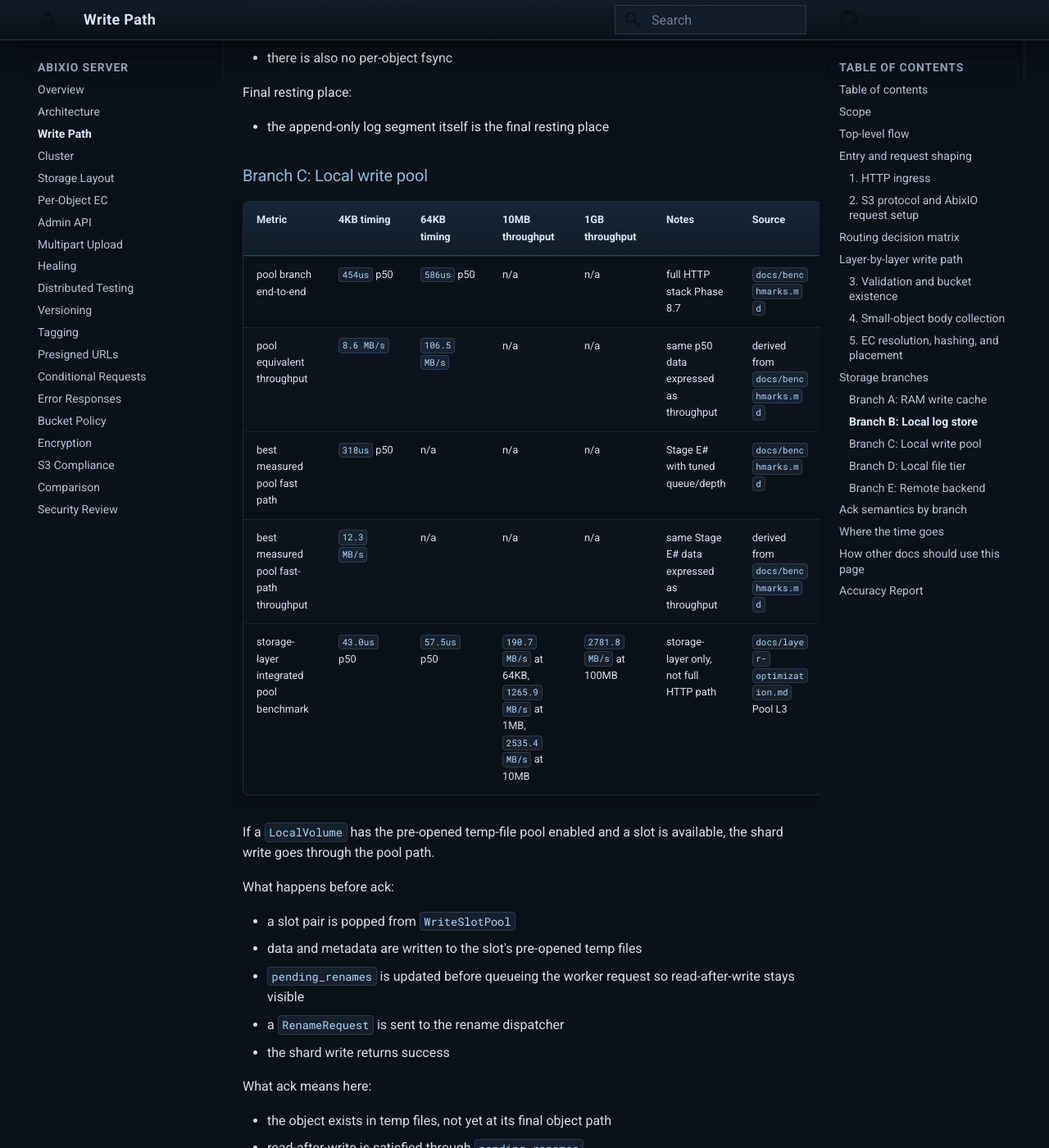
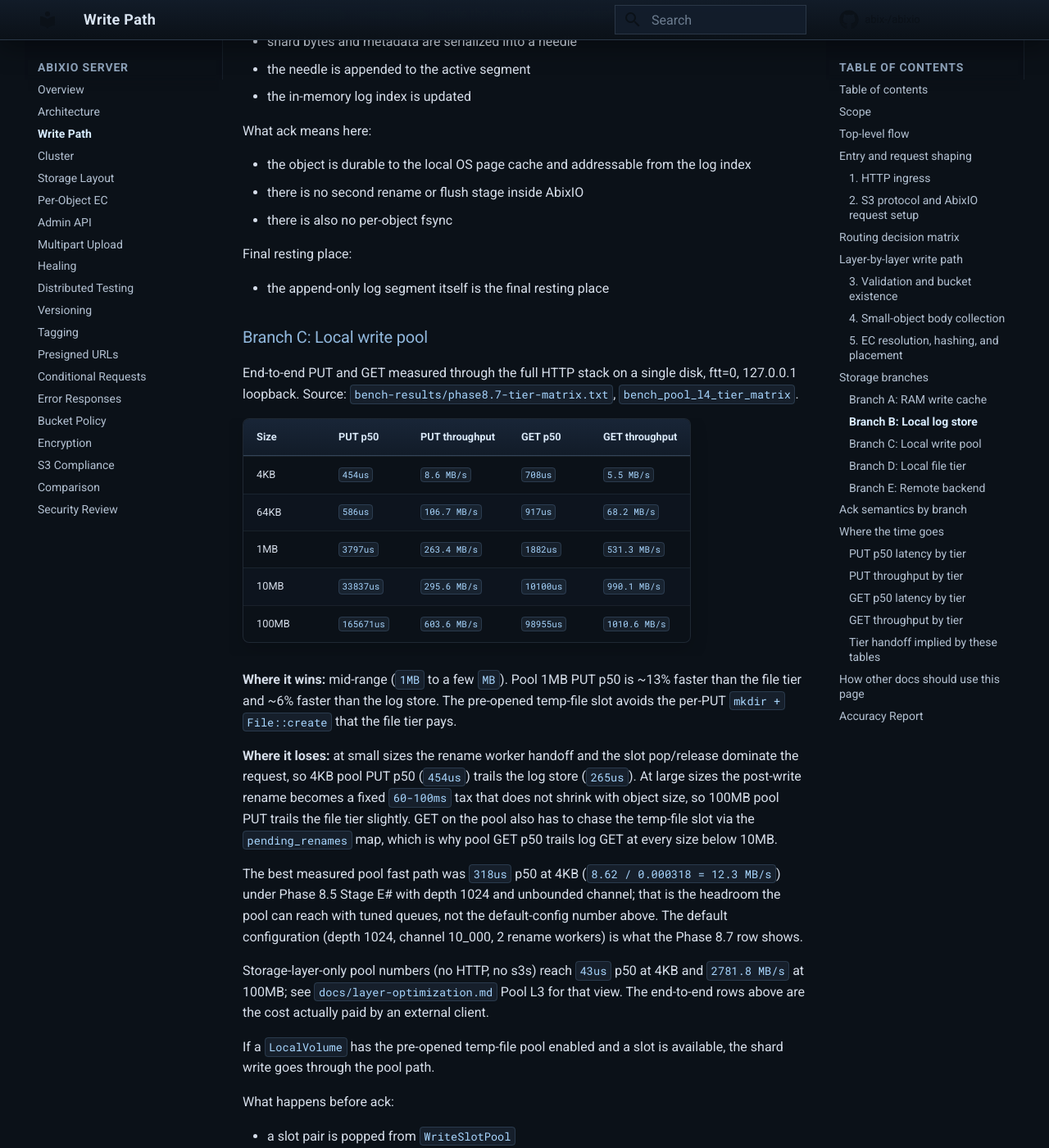
Before and after one commit to abix-/abixio, an MkDocs documentation site: the page built from docs/write-path.md, in a window 1280 px wide and 1400 px high, scrolled down 9252 px. Shown: the whole window at 82% size. Built offline with MkDocs 1.6.1 and Material for MkDocs 9.7.7, drawn with Linux system fonts in a browser that asks for light colours; comment, search, counter and statistics services are not loaded; some of the changed text lies outside the part shown.

Commit message:
write-path: full per-tier timing + throughput tables at all sizes

```diff
--- a/docs/write-path.md
+++ b/docs/write-path.md
@@ -233,12 +233,37 @@
 
 ### Branch B: Local log store
 
-| Metric | 4KB timing | 64KB timing | 10MB throughput | 1GB throughput | Notes | Source |
-|---|---|---|---|---|---|---|
-| log-store branch end-to-end | `265us` p50 | `385us` p50 | n/a | n/a | full HTTP stack Phase 8.7 | `docs/benchmarks.md` |
-| log-store equivalent throughput | `14.7 MB/s` | `162.3 MB/s` | n/a | n/a | same p50 data expressed as throughput | derived from `docs/benchmarks.md` |
-| historical dedicated 4KB keep-alive benchmark | `0.91ms` | n/a | n/a | n/a | dedicated legacy benchmark view | `docs/write-log.md` |
-| historical dedicated 4KB keep-alive rate | n/a | n/a | `1096 obj/s` | n/a | dedicated legacy benchmark view | `docs/write-log.md` |
+End-to-end PUT and GET measured through the full HTTP stack
+(`reqwest -> hyper -> s3s -> VolumePool -> LocalVolume`) on a single
+disk, ftt=0, 127.0.0.1 loopback. Source:
+`bench-results/phase8.7-tier-matrix.txt`, `bench_pool_l4_tier_matrix`.
+
+Throughput is `size / p50_latency` so it tracks the latency table
+exactly, not the run's avg-based throughput line.
+
+| Size  | PUT p50 | PUT throughput | GET p50 | GET throughput |
+|---    |---      |---             |---      |---             |
+| 4KB   | `265us`     | `14.7 MB/s`   | `173us`     | `22.5 MB/s`   |
+| 64KB  | `385us`     | `162.4 MB/s`  | `218us`     | `287.2 MB/s`  |
+| 1MB   | `4057us`    | `246.5 MB/s`  | `1776us`    | `563.2 MB/s`  |
+| 10MB  | `31744us`   | `315.0 MB/s`  | `10031us`   | `996.9 MB/s`  |
+| 100MB | `164974us`  | `606.2 MB/s`  | `97709us`   | `1023.5 MB/s` |
+
+**Where it wins:** small objects (`<=64KB`). Log-store PUT p50 is
+~3.5x faster than the file tier and ~1.7x faster than the pool at 4KB
+and 64KB. GET p50 at 4KB is ~4x faster than file or pool.
+
+**Where it loses:** the log-store branch only handles small
+non-versioned writes; objects above the 64KB threshold fall through to
+the file tier inside `LocalVolume::write_shard`. The 1MB / 10MB / 100MB
+rows above are therefore measuring the file-tier path that the log
+configuration falls back to, not the log store itself, which is why
+those rows track Branch D closely.
+
+For comparison, the legacy dedicated 4KB keep-alive benchmark in
+`docs/write-log.md` recorded `0.91ms` (`1096 obj/s`); that view is
+preserved there but is superseded by the Phase 8.7 numbers above for
+end-to-end purposes.
 
 If the cache is disabled or full, `VolumePool` writes shards to the
 selected backends. On a `LocalVolume`, small non-versioned objects can
@@ -264,13 +289,42 @@
 
 ### Branch C: Local write pool
 
-| Metric | 4KB timing | 64KB timing | 10MB throughput | 1GB throughput | Notes | Source |
-|---|---|---|---|---|---|---|
-| pool branch end-to-end | `454us` p50 | `586us` p50 | n/a | n/a | full HTTP stack Phase 8.7 | `docs/benchmarks.md` |
-| pool equivalent throughput | `8.6 MB/s` | `106.5 MB/s` | n/a | n/a | same p50 data expressed as throughput | derived from `docs/benchmarks.md` |
-| best measured pool fast path | `318us` p50 | n/a | n/a | n/a | Stage E# with tuned queue/depth | `docs/benchmarks.md` |
-| best measured pool fast-path throughput | `12.3 MB/s` | n/a | n/a | n/a | same Stage E# data expressed as throughput | derived from `docs/benchmarks.md` |
-| storage-layer integrated pool benchmark | `43.0us` p50 | `57.5us` p50 | `190.7 MB/s` at 64KB, `1265.9 MB/s` at 1MB, `2535.4 MB/s` at 10MB | `2781.8 MB/s` at 100MB | storage-layer only, not full HTTP path | `docs/layer-optimization.md` Pool L3 |
+End-to-end PUT and GET measured through the full HTTP stack on a single
+disk, ftt=0, 127.0.0.1 loopback. Source:
+`bench-results/phase8.7-tier-matrix.txt`, `bench_pool_l4_tier_matrix`.
+
+| Size  | PUT p50 | PUT throughput | GET p50 | GET throughput |
+|---    |---      |---             |---      |---             |
+| 4KB   | `454us`     | `8.6 MB/s`    | `708us`     | `5.5 MB/s`    |
+| 64KB  | `586us`     | `106.7 MB/s`  | `917us`     | `68.2 MB/s`   |
+| 1MB   | `3797us`    | `263.4 MB/s`  | `1882us`    | `531.3 MB/s`  |
+| 10MB  | `33837us`   | `295.6 MB/s`  | `10100us`   | `990.1 MB/s`  |
+| 100MB | `165671us`  | `603.6 MB/s`  | `98955us`   | `1010.6 MB/s` |
+
+**Where it wins:** mid-range (`1MB` to a few `MB`). Pool 1MB PUT p50 is
+~13% faster than the file tier and ~6% faster than the log store. The
+pre-opened temp-file slot avoids the per-PUT `mkdir + File::create`
+that the file tier pays.
+
+**Where it loses:** at small sizes the rename worker handoff and the
+slot pop/release dominate the request, so 4KB pool PUT p50 (`454us`)
+trails the log store (`265us`). At large sizes the post-write rename
+becomes a fixed `60-100ms` tax that does not shrink with object size,
+so 100MB pool PUT trails the file tier slightly. GET on the pool also
+has to chase the temp-file slot via the `pending_renames` map, which
+is why pool GET p50 trails log GET at every size below 10MB.
+
+The best measured pool fast path was `318us` p50 at 4KB
+(`8.62 / 0.000318 = 12.3 MB/s`) under Phase 8.5 Stage E# with depth
+1024 and unbounded channel; that is the headroom the pool can reach
+with tuned queues, not the default-config number above. The default
+configuration (depth 1024, channel 10_000, 2 rename workers) is what
+the Phase 8.7 row shows.
+
+Storage-layer-only pool numbers (no HTTP, no s3s) reach `43us` p50 at
+4KB and `2781.8 MB/s` at 100MB; see `docs/layer-optimization.md` Pool
+L3 for that view. The end-to-end rows above are the cost actually paid
+by an external client.
 
 If a `LocalVolume` has the pre-opened temp-file pool enabled and a slot
 is available, the shard write goes through the pool path.
@@ -298,14 +352,46 @@
 
 ### Branch D: Local file tier
 
-| Metric | 4KB timing | 64KB timing | 10MB throughput | 1GB throughput | Notes | Source |
-|---|---|---|---|---|---|---|
-| file-tier branch end-to-end | `935us` p50 | `1330us` p50 | n/a | n/a | full HTTP stack Phase 8.7 | `docs/benchmarks.md` |
-| file-tier equivalent throughput | `4.2 MB/s` | `47.0 MB/s` | n/a | n/a | same p50 data expressed as throughput | derived from `docs/benchmarks.md` |
-| full-stack file-tier reference | `810us` p50 | n/a | n/a | n/a | Phase 8.5 Stage D | `docs/benchmarks.md` |
-| storage pipeline/file-tier reference | n/a | n/a | `439 MB/s` | `489 MB/s` | L4 storage pipeline | `docs/layer-optimization.md` L4 |
-| skip-MD5 storage pipeline reference | n/a | n/a | n/a | `510 MB/s` | L4 skip-MD5 path | `docs/layer-optimization.md` layer-to-layer gaps |
-| raw local write ceiling underneath file tier | n/a | n/a | `1625 MB/s` | `1056 MB/s` | L3 page-cache write ceiling | `docs/layer-optimization.md` L3 |
+End-to-end PUT and GET measured through the full HTTP stack on a single
+disk, ftt=0, 127.0.0.1 loopback. Source:
+`bench-results/phase8.7-tier-matrix.txt`, `bench_pool_l4_tier_matrix`.
+
+| Size  | PUT p50 | PUT throughput | GET p50 | GET throughput |
+|---    |---      |---             |---      |---             |
+| 4KB   | `935us`     | `4.2 MB/s`    | `689us`     | `5.7 MB/s`    |
+| 64KB  | `1330us`    | `47.0 MB/s`   | `949us`     | `65.8 MB/s`   |
+| 1MB   | `4360us`    | `229.3 MB/s`  | `1929us`    | `518.5 MB/s`  |
+| 10MB  | `28974us`   | `345.1 MB/s`  | `16840us`   | `593.9 MB/s`  |
+| 100MB | `149228us`  | `670.0 MB/s`  | `100848us`  | `991.6 MB/s`  |
+
+**Where it wins:** large objects (`>=10MB`). The file tier writes
+shard.dat and meta.json directly to their final paths, so it pays no
+post-write rename tax. At 100MB it leads PUT throughput at 670.0 MB/s
+versus log 606.2 and pool 603.6.
+
+**Where it loses:** small objects. 4KB file-tier PUT p50 (`935us`) is
+~3.5x slower than the log store (`265us`) and ~2x slower than the pool
+fast path (`454us`). Most of that gap is the per-PUT
+`mkdir + File::create + write + close` sequence on NTFS, not actual
+data write time.
+
+For independent confirmation, Phase 8.5 Stage D measured the same
+file-tier path at `810us` p50 at 4KB through bare hyper (no s3s),
+which is consistent with the `935us` Phase 8.7 number once the s3s
+dispatch overhead (~32us) and an extra warmup spread are added back.
+
+Storage-layer-only file-tier ceilings (no HTTP, no s3s) from
+`docs/layer-optimization.md`:
+
+- L4 storage pipeline: `439 MB/s` at 10MB, `489 MB/s` at 1GB
+- L4 skip-MD5 storage pipeline: `510 MB/s` at 1GB
+- L3 raw local write ceiling underneath the file tier: `1625 MB/s`
+  at 10MB, `1056 MB/s` at 1GB
+
+The Phase 8.7 file-tier 100MB PUT (`670.0 MB/s`) sits comfortably
+above the L4 10MB pipeline ceiling because L4 measures the storage
+pipeline at smaller sizes than 100MB; the comparison is informative
+about the per-stage gap, not directly comparable cell to cell.
 
 If the write does not hit RAM cache, log store, or write pool, it falls
 through to the file tier.
@@ -382,15 +468,65 @@
 | server processing via debug header | `0.28ms` | server-only 4KB PUT processing from live responses | `docs/benchmarks.md`, Server-side profiling |
 
 The tier matrix is the authoritative end-to-end comparison for user
-visible PUT latency:
+visible PUT and GET. Source:
+`bench-results/phase8.7-tier-matrix.txt`. All cells are p50 latency
+plus derived throughput (`size / p50_latency`); MB = `1048576` bytes.
 
-| Size | file | log | pool | best tier | Source |
-|---|---|---|---|---|---|
-| 4KB | `935us` | `265us` | `454us` | log | `docs/benchmarks.md`, Phase 8.7 |
-| 64KB | `1330us` | `385us` | `586us` | log | `docs/benchmarks.md`, Phase 8.7 |
-| 1MB | `4360us` | `4057us` | `3797us` | pool | `docs/benchmarks.md`, Phase 8.7 |
-| 10MB | `28974us` | `31744us` | `33837us` | file | `docs/benchmarks.md`, Phase 8.7 |
-| 100MB | `149228us` | `164974us` | `165671us` | file | `docs/benchmarks.md`, Phase 8.7 |
+#### PUT p50 latency by tier
+
+| Size  | file       | log        | pool       | best tier |
+|---    |---         |---         |---         |---        |
+| 4KB   | `935us`    | **`265us`**    | `454us`    | log  |
+| 64KB  | `1330us`   | **`385us`**    | `586us`    | log  |
+| 1MB   | `4360us`   | `4057us`   | **`3797us`**   | pool |
+| 10MB  | **`28974us`**  | `31744us`  | `33837us`  | file |
+| 100MB | **`149228us`** | `164974us` | `165671us` | file |
+
+#### PUT throughput by tier
+
+| Size  | file        | log         | pool        | best tier |
+|---    |---          |---          |---          |---        |
+| 4KB   | `4.2 MB/s`     | **`14.7 MB/s`**    | `8.6 MB/s`     | log  |
+| 64KB  | `47.0 MB/s`    | **`162.4 MB/s`**   | `106.7 MB/s`   | log  |
+| 1MB   | `229.3 MB/s`   | `246.5 MB/s`   | **`263.4 MB/s`**   | pool |
+| 10MB  | **`345.1 MB/s`**   | `315.0 MB/s`   | `295.6 MB/s`   | file |
+| 100MB | **`670.0 MB/s`**   | `606.2 MB/s`   | `603.6 MB/s`   | file |
+
+#### GET p50 latency by tier
+
+| Size  | file        | log        | pool       | best tier |
+|---    |---          |---         |---         |---        |
+| 4KB   | `689us`     | **`173us`**    | `708us`    | log |
+| 64KB  | `949us`     | **`218us`**    | `917us`    | log |
+| 1MB   | `1929us`    | **`1776us`**   | `1882us`   | log |
+| 10MB  | `16840us`   | **`10031us`**  | `10100us`  | log |
+| 100MB | `100848us`  | **`97709us`**  | `98955us`  | log |
+
+#### GET throughput by tier
+
+| Size  | file         | log          | pool         | best tier |
+|---    |---           |---           |---           |---        |
+| 4KB   | `5.7 MB/s`      | **`22.5 MB/s`**     | `5.5 MB/s`      | log |
+| 64KB  | `65.8 MB/s`     | **`287.2 MB/s`**    | `68.2 MB/s`     | log |
+| 1MB   | `518.5 MB/s`    | **`563.2 MB/s`**    | `531.3 MB/s`    | log |
+| 10MB  | `593.9 MB/s`    | **`996.9 MB/s`**    | `990.1 MB/s`    | log |
+| 100MB | `991.6 MB/s`    | **`1023.5 MB/s`**   | `1010.6 MB/s`   | log |
+
+#### Tier handoff implied by these tables
+
+The cross-over points fall on natural object size boundaries:
+
+- **`<=64KB`**: log store wins both PUT and GET (~3-4x advantage at 4KB)
+- **`64KB to ~10MB`**: pool wins PUT (within ~7% of log on the GET side
+  thanks to the buffered slot read path)
+- **`>=10MB`**: file tier wins PUT (the rename worker overhead the
+  pool pays no longer amortizes; ~60-100ms fixed tax per write); GET
+  is essentially equalized by the disk-write sink
+
+That handoff is the basis for the proposed three-tier dispatch
+inside `LocalVolume::write_shard`. The current `--write-tier` CLI
+flag picks one tier for the entire process, not per-object; the
+per-object dispatch is still pending.
 
 ## How other docs should use this page
 
@@ -418,5 +554,7 @@
 | Remote shard writes POST into `/_storage/v1/*` and then execute the target node's local `write_shard` path | Verified | `src/storage/remote_volume.rs`, `src/storage/storage_server.rs` |
 | Timing tables on this page are measured-only | Verified | All numeric timings here are sourced from existing benchmark or trace docs; no new estimated timings were added |
 | The specific timing values were independently re-run in this pass | Not re-run in this pass | Values were taken from current repo docs and bench artifacts, not freshly benchmarked during this edit |
+| Per-branch tier tables (B/C/D) carry full 5-size PUT and GET p50 plus throughput | Verified | Source: `bench-results/phase8.7-tier-matrix.txt`. Throughput cells are derived as `size_bytes / 1.048576 / p50_us`, so each cell tracks the latency cell exactly and uses the same MB definition as the bench output (1 MB = 1048576 bytes) |
+| Cross-over from log -> pool -> file tier as object size grows | Verified | Tier matrix tables in §"Where the time goes" show log winning <=64KB PUT, pool winning at 1MB PUT, file winning at 10MB and 100MB PUT |
 
 Verdict: the routing and ack/final-resting-place semantics on this page are grounded in the current code. The timing sections are as authoritative as the current benchmark corpus, but they remain benchmark-derived rather than freshly re-measured in this pass.
```
